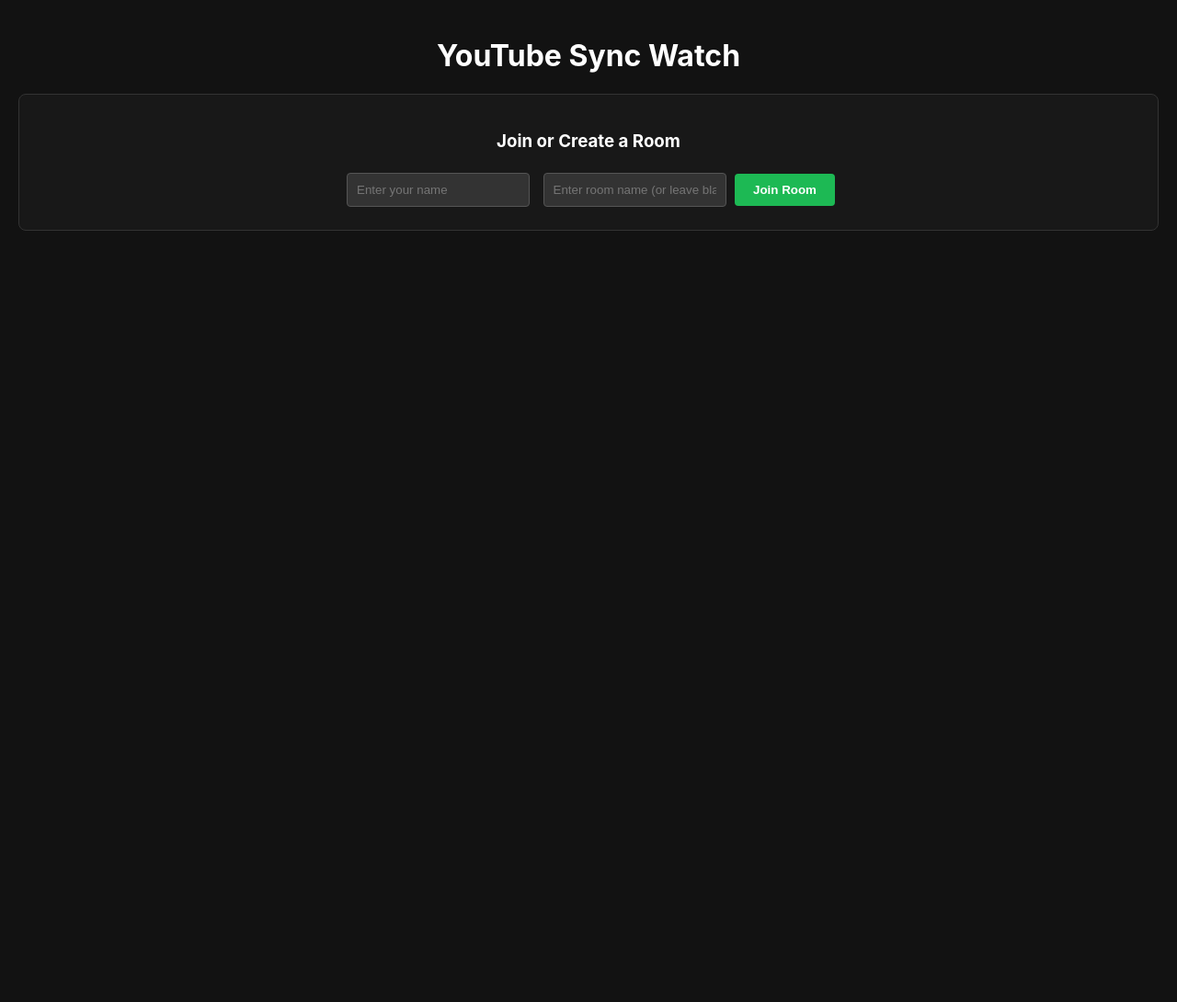
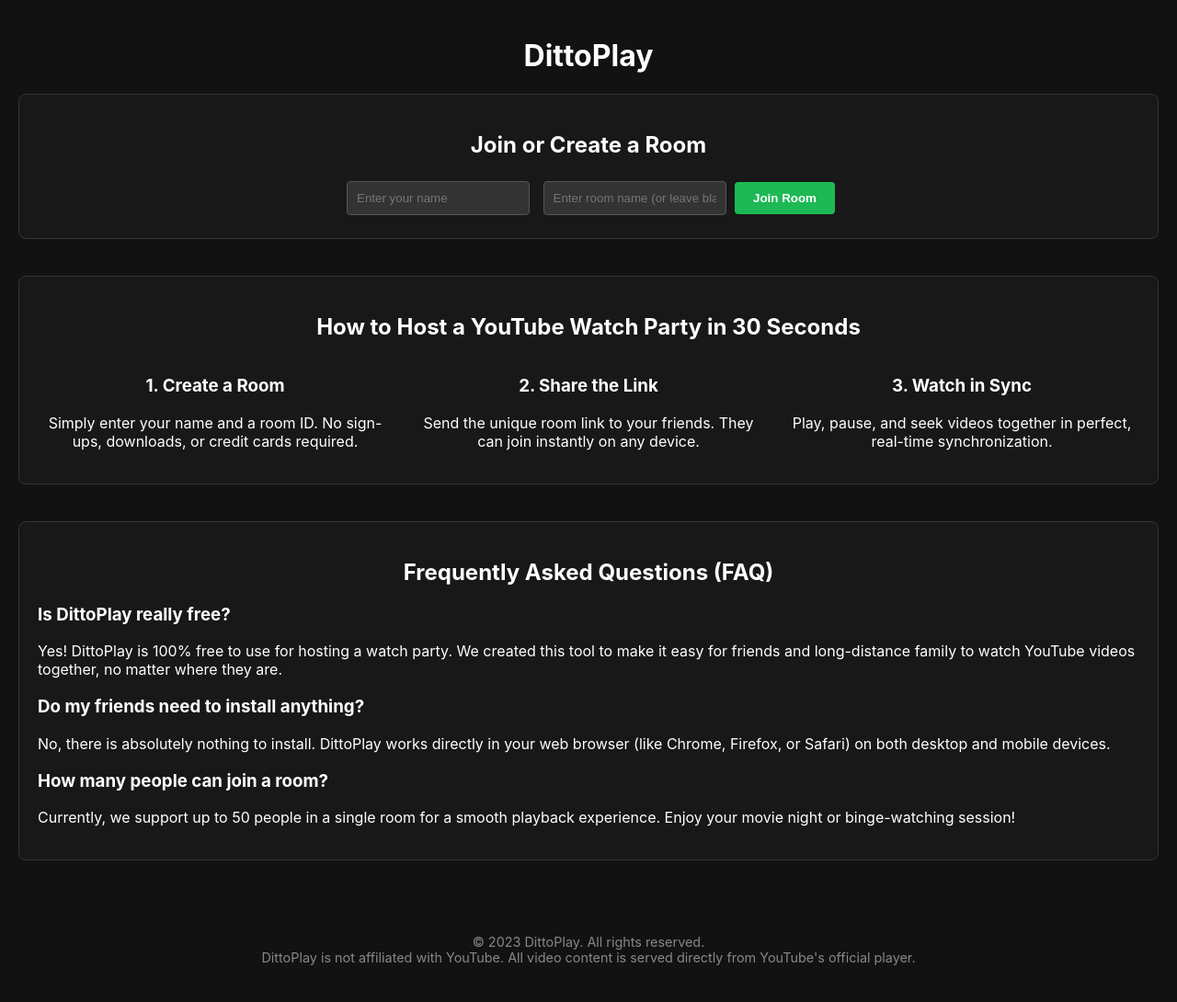
Before and after one commit to mnmohtasham/watch-youtube-together, a Flask app: page / in a window 1280 px wide. Shown: the whole page at 92% size. Before the commit the page ends 251 px from the top, so only its background shows below. Run offline with Flask 2, Linux system fonts and the light colour scheme; some libraries are stand-ins or nearby versions.

Commit message:
add changes

```diff
--- a/templates/index.html
+++ b/templates/index.html
@@ -3,9 +3,15 @@
 <head>
     <meta charset="UTF-8">
     <meta name="viewport" content="width=device-width, initial-scale=1.0">
-    <title>YouTube Sync Watch</title>
+
+    <!-- SEO Change: Optimized Title for Branding and Keywords -->
+    <title>DittoPlay - Free YouTube Watch Party & Sync Player</title>
+
+    <!-- SEO Change: Added Meta Description for Google Search Results -->
+    <meta name="description" content="Watch YouTube videos in perfect sync with friends for free! Create a room instantly, share the link, and enjoy a real-time watch party. No sign-up required.">
+
     <style>
-        body { font-family: -apple-system, BlinkMacSystemFont, "Segoe UI", Roboto, Helvetica, Arial, sans-serif; background-color: #121212; color: #fff; margin: 0; padding: 20px; display: flex; justify-content: center; }
+        body { font-family: -apple-system, BlinkMacSystemFont, "Segoe UI", Roboto, Helvetica, Arial, sans-serif; background-color: #121212; color: #fff; margin: 0; padding: 20px; display: flex; flex-direction: column; align-items: center; }
         .container { max-width: 1400px; width: 100%; }
         .header { text-align: center; margin-bottom: 20px; }
         .join-form { background-color: #181818; padding: 20px; border-radius: 8px; margin-bottom: 20px; text-align: center; border: 1px solid #333; }
@@ -23,7 +29,6 @@
         .controls input { width: calc(100% - 120px); }
         .controls button { width: 100px; margin-left: 10px; }
 
-        /* ## NEW FEATURE: Queue Styling */
         #video-queue { list-style: none; padding: 0; margin-top: 10px; }
         #video-queue li { background: #282828; padding: 10px; margin-bottom: 8px; border-radius: 4px; cursor: pointer; transition: background-color 0.2s; display: flex; justify-content: space-between; align-items: center;}
         #video-queue li:hover { background-color: #383838; }
@@ -31,16 +36,34 @@
         #video-queue .video-title { max-width: 80%; overflow: hidden; text-overflow: ellipsis; white-space: nowrap; }
 
         #share-link { background-color: #333; padding: 8px; border-radius: 4px; font-family: monospace; word-break: break-all; margin-top: 10px; display: none; cursor: pointer; }
+
+        /* SEO Change: Styles for new content sections */
+        .content-section { background-color: #181818; padding: 20px; border-radius: 8px; margin: 40px 0; border: 1px solid #333; }
+        .how-it-works-grid { display: grid; grid-template-columns: repeat(auto-fit, minmax(250px, 1fr)); gap: 20px; text-align: center; }
+        .footer { text-align: center; color: #888; margin-top: 40px; padding-bottom: 20px; font-size: 0.9em; }
+
     </style>
+    <!-- Google tag (gtag.js) -->
+    <script async src="https://www.googletagmanager.com/gtag/js?id=G-PQXX8LHK52"></script>
+    <script>
+    window.dataLayer = window.dataLayer || [];
+    function gtag(){dataLayer.push(arguments);}
+    gtag('js', new Date());
+
+    gtag('config', 'G-PQXX8LHK52');
+    </script>
 </head>
+
 <body>
 
     <div class="container">
-        <div class="header"><h1>YouTube Sync Watch</h1></div>
+        <!-- SEO Change: Updated H1 to be the brand name -->
+        <div class="header"><h1>DittoPlay</h1></div>
 
         <!-- Join Form -->
         <div id="join-container" class="join-form">
-            <h3>Join or Create a Room</h3>
+            <!-- SEO Change: Promoted to H2 for better structure -->
+            <h2>Join or Create a Room</h2>
             <input type="text" id="username" placeholder="Enter your name">
             <input type="text" id="room" placeholder="Enter room name (or leave blank to create one)">
             <button id="join-btn">Join Room</button>
@@ -58,22 +81,68 @@
 
             <div class="right-panel">
                 <div class="room-info">
+                    <!-- SEO Change: Promoted to H3 for better structure -->
                     <h3>Room: <span id="room-name"></span></h3>
                     <p>Share this link with friends:</p>
                     <div id="share-link" title="Click to copy"></div>
 
-                    <h4>Users Online:</h4>
+                    <!-- SEO Change: Promoted to H3 -->
+                    <h3>Users Online:</h3>
                     <ul id="user-list"></ul>
 
-                    <!-- ## NEW FEATURE: Video Queue UI -->
-                    <h4>Video Queue:</h4>
+                    <!-- SEO Change: Promoted to H3 -->
+                    <h3>Video Queue:</h3>
                     <ul id="video-queue">
                         <!-- Queue items will be added here by JS -->
                     </ul>
                 </div>
             </div>
         </div>
+
+        <!-- SEO Change: Added keyword-rich content section that is always visible on the homepage -->
+        <div id="landing-page-content">
+            <div class="content-section">
+                <h2 style="text-align: center;">How to Host a YouTube Watch Party in 30 Seconds</h2>
+                <div class="how-it-works-grid">
+                    <div>
+                        <h3>1. Create a Room</h3>
+                        <p>Simply enter your name and a room ID. No sign-ups, downloads, or credit cards required.</p>
+                    </div>
+                    <div>
+                        <h3>2. Share the Link</h3>
+                        <p>Send the unique room link to your friends. They can join instantly on any device.</p>
+                    </div>
+                    <div>
+                        <h3>3. Watch in Sync</h3>
+                        <p>Play, pause, and seek videos together in perfect, real-time synchronization.</p>
+                    </div>
+                </div>
+            </div>
+
+            <div class="content-section">
+                <h2 style="text-align: center;">Frequently Asked Questions (FAQ)</h2>
+                <div>
+                  <h3>Is DittoPlay really free?</h3>
+                  <p>Yes! DittoPlay is 100% free to use for hosting a watch party. We created this tool to make it easy for friends and long-distance family to watch YouTube videos together, no matter where they are.</p>
+                </div>
+                <div>
+                  <h3>Do my friends need to install anything?</h3>
+                  <p>No, there is absolutely nothing to install. DittoPlay works directly in your web browser (like Chrome, Firefox, or Safari) on both desktop and mobile devices.</p>
+                </div>
+                <div>
+                  <h3>How many people can join a room?</h3>
+                  <p>Currently, we support up to 50 people in a single room for a smooth playback experience. Enjoy your movie night or binge-watching session!</p>
+                </div>
+            </div>
+        </div>
+
     </div>
+
+    <!-- SEO Change: Added a simple footer for credibility and completeness -->
+    <footer class="footer">
+        © 2023 DittoPlay. All rights reserved. <br>
+        DittoPlay is not affiliated with YouTube. All video content is served directly from YouTube's official player.
+    </footer>
 
     <script src="https://cdn.socket.io/4.7.2/socket.io.min.js"></script>
     <script>
@@ -83,6 +152,7 @@
         // --- DOM Elements ---
         const joinContainer = document.getElementById('join-container');
         const mainContent = document.getElementById('main-content');
+        const landingPageContent = document.getElementById('landing-page-content'); // SEO Change
         const joinBtn = document.getElementById('join-btn');
         const addToQueueBtn = document.getElementById('add-to-queue-btn');
         const roomNameEl = document.getElementById('room-name');
@@ -93,16 +163,12 @@
         // --- Socket.IO Connection ---
         const socket = io();
 
-        // This is the new, improved block. Place it where the old `window.onload` was.
         document.addEventListener('DOMContentLoaded', () => {
-            // Use the browser's location to get the path, e.g., "/room/my-cool-room"
             const path = window.location.pathname;
-            const parts = path.split('/'); // -> ['', 'room', 'my-cool-room']
+            const parts = path.split('/');
 
-            // Check if the URL is in the format /room/<something>
             if (parts.length === 3 && parts[1] === 'room' && parts[2]) {
                 const roomNameFromUrl = parts[2];
-                console.log('Detected room from URL:', roomNameFromUrl);
                 document.getElementById('room').value = roomNameFromUrl;
                 document.getElementById('room').disabled = true;
             }
@@ -117,45 +183,43 @@
                 return;
             }
 
-            // If room is blank, generate a random one client-side
             currentRoom = roomInput || `room-${Math.random().toString(36).substr(2, 5)}`;
 
-            // Redirect to the clean URL if a new room was created
             if (!roomInput) {
                 window.history.pushState({}, '', `/room/${currentRoom}`);
             }
 
             socket.emit('join', { username: currentUsername, room: currentRoom });
+
+            // --- UI Change ---
             joinContainer.style.display = 'none';
-            mainContent.style.display = 'grid'; // Changed to grid for panels
+            landingPageContent.style.display = 'none'; // SEO Change: Hide landing content after joining a room
+            mainContent.style.display = 'grid';
             roomNameEl.textContent = currentRoom;
 
-            // ## NEW FEATURE: Create and display the shareable link
             const shareableLink = window.location.origin + `/room/${currentRoom}`;
             shareLinkEl.textContent = shareableLink;
             shareLinkEl.style.display = 'block';
         });
 
-        // ## NEW FEATURE: Add to Queue button event
+        // The rest of your JavaScript remains unchanged...
+        // ... (all the socket listeners and YouTube player functions) ...
+
         addToQueueBtn.addEventListener('click', () => {
             const videoUrl = document.getElementById('video-url').value;
             const videoId = extractVideoID(videoUrl);
             if (videoId) {
-                // We need the video title. A full implementation would use the YouTube Data API,
-                // but for simplicity, we'll just send the ID and let the server handle it.
-                // A better approach would be a server-side API call to get the real title.
                 socket.emit('add_to_queue', {
                     room: currentRoom,
                     video_id: videoId,
                     video_title: `Video: ${videoId}` // Placeholder title
                 });
-                document.getElementById('video-url').value = ''; // Clear input
+                document.getElementById('video-url').value = '';
             } else {
                 alert('Invalid YouTube URL');
             }
         });
 
-        // ## NEW FEATURE: Copy share link to clipboard
         shareLinkEl.addEventListener('click', () => {
             navigator.clipboard.writeText(shareLinkEl.textContent).then(() => {
                 alert('Room link copied to clipboard!');
@@ -164,7 +228,6 @@
             });
         });
 
-        // --- Socket.IO Event Listeners ---
         socket.on('queue_update', (data) => {
             renderQueue(data.queue);
         });
@@ -178,37 +241,13 @@
             });
         });
 
-<!--        socket.on('sync_state', (data) => {-->
-<!--            console.log('Syncing state from server:', data);-->
-<!--            isReceivingEvent = true;-->
-<!--            renderQueue(data.queue, data.current_video_index);-->
-
-<!--            if (player && data.current_video_index > -1) {-->
-<!--                const video = data.queue[data.current_video_index];-->
-<!--                player.loadVideoById(video.id, data.time);-->
-
-<!--                if (data.state === 'PLAYING') {-->
-<!--                    player.playVideo();-->
-<!--                } else {-->
-<!--                    player.pauseVideo();-->
-<!--                }-->
-<!--            }-->
-<!--            setTimeout(() => { isReceivingEvent = false; }, 1000);-->
-<!--        });-->
         socket.on('sync_state', (data) => {
             console.log('Syncing state from server:', data);
             isReceivingEvent = true;
             renderQueue(data.queue, data.current_video_index);
-
             if (player && data.current_video_index > -1) {
                 const video = data.queue[data.current_video_index];
-
-                // --- FIX ---
-                // Load the video without auto-playing
                 player.loadVideoById(video.id);
-
-                // Wait a very brief moment for the load to initiate, then seek and set state.
-                // This is more robust than relying on the startSeconds parameter.
                 setTimeout(() => {
                     player.seekTo(data.time, true);
                     if (data.state === 'PLAYING') {
@@ -216,13 +255,9 @@
                     } else {
                         player.pauseVideo();
                     }
-
-                    // Re-enable event sending after a longer delay to ensure sync is complete
                     setTimeout(() => { isReceivingEvent = false; }, 1200);
-                }, 200); // 200ms delay
-
+                }, 200);
             } else {
-                // If there's no video, we can re-enable events sooner
                 isReceivingEvent = false;
             }
         });
@@ -231,11 +266,9 @@
             if (!player) return;
             console.log('Received state change:', data);
             isReceivingEvent = true;
-
             if(data.current_video_index !== undefined) {
                 updateNowPlaying(data.current_video_index);
             }
-
             switch (data.event) {
                 case 'load_video':
                     player.loadVideoById(data.video_id, data.time);
@@ -247,7 +280,6 @@
                     break;
                 case 'pause':
                     player.pauseVideo();
-                    // Optional: seek on pause to ensure perfect sync
                     player.seekTo(data.time, true);
                     break;
                 case 'seek':
@@ -257,16 +289,11 @@
             setTimeout(() => { isReceivingEvent = false; }, 500);
         });
 
-        // --- YouTube Player ---
         function onYouTubeIframeAPIReady() {
             player = new YT.Player('player', {
                 height: '100%', width: '100%',
                 events: { 'onReady': onPlayerReady, 'onStateChange': onPlayerStateChange },
-                // Add a function to the playerVars object
-                playerVars: {
-                    // This will make the player start muted
-                    'mute': 1
-                }
+                playerVars: { 'mute': 1 }
             });
         }
 
@@ -279,36 +306,30 @@
             switch (event.data) {
                 case YT.PlayerState.PLAYING: state = 'play'; break;
                 case YT.PlayerState.PAUSED: state = 'pause'; break;
-                case YT.PlayerState.ENDED: state = 'video_ended'; break; // ## NEW FEATURE
-                case YT.PlayerState.BUFFERING: state = 'seek'; break; // Treat buffering as a seek event
-                default: return; // Do nothing for other states
+
+                case YT.PlayerState.ENDED: state = 'video_ended'; break;
+                case YT.PlayerState.BUFFERING: state = 'seek'; break;
+                default: return;
             }
             console.log('Sending player event:', state);
             socket.emit('player_event', { room: currentRoom, event: state, time: currentTime });
         }
 
-        // --- Utility Functions ---
         function extractVideoID(url) {
             const regex = /(?:youtube\.com\/(?:[^\/]+\/.+\/|(?:v|e(?:mbed)?)\/|.*[?&]v=)|youtu\.be\/)([^"&?\/\s]{11})/;
             return url.match(regex)?.[1] || null;
         }
 
-        // ## NEW FEATURE: Functions to render and update the queue UI
         function renderQueue(queue, nowPlayingIndex = -1) {
             videoQueueEl.innerHTML = '';
             queue.forEach((video, index) => {
                 const li = document.createElement('li');
                 li.dataset.index = index;
                 li.innerHTML = `<span class="video-title">${video.title}</span><small>Play</small>`;
-
-                if (index === nowPlayingIndex) {
-                    li.classList.add('now-playing');
-                }
-
+                if (index === nowPlayingIndex) li.classList.add('now-playing');
                 li.addEventListener('click', () => {
                     socket.emit('play_specific_video', { room: currentRoom, index: index });
                 });
-
                 videoQueueEl.appendChild(li);
             });
         }
@@ -316,12 +337,9 @@
         function updateNowPlaying(index) {
             document.querySelectorAll('#video-queue li').forEach(li => li.classList.remove('now-playing'));
             const currentItem = document.querySelector(`#video-queue li[data-index="${index}"]`);
-            if (currentItem) {
-                currentItem.classList.add('now-playing');
-            }
+            if (currentItem) currentItem.classList.add('now-playing');
         }
 
-        // Load YouTube API script
         var tag = document.createElement('script');
         tag.src = "https://www.youtube.com/iframe_api";
         var firstScriptTag = document.getElementsByTagName('script')[0];
```
Also changed, not shown: 1 other file.
